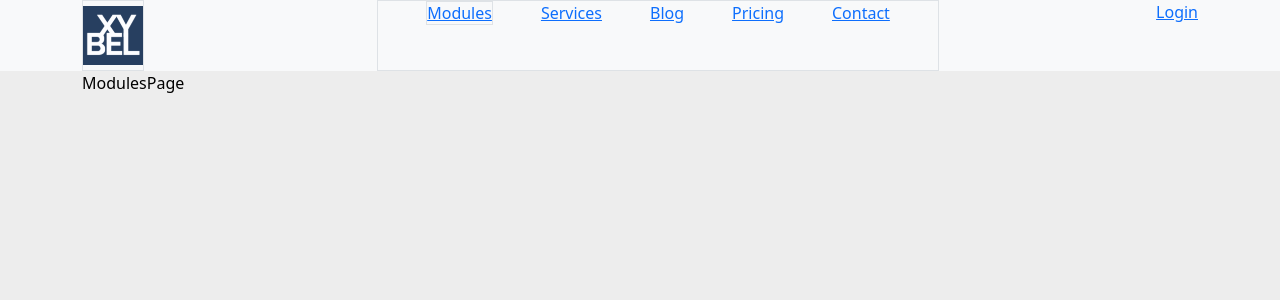
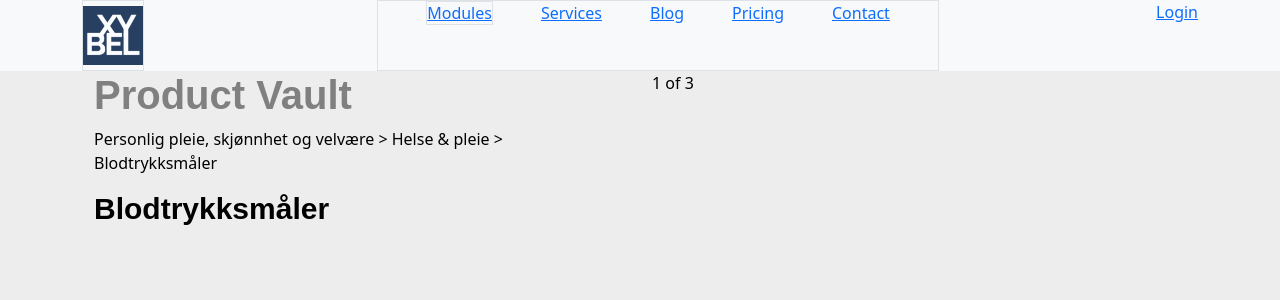
Before and after one commit to Kaladinge/xybel, a React (Create React App) app: page /modules in a window 1280 px wide. Shown: the top 300 px of the page. Built offline with nearby package versions, Linux system fonts and the light colour scheme.

Commit message:
added headings and some content to product vault page

```diff
--- /dev/null
+++ b/src/components/layout/headings/MainHeading.js
@@ -0,0 +1,9 @@
+import React from "react";
+
+export default function MainHeading({ title }) {
+  return (
+    <h2 style={{ color: "#808080", fontSize: "40px", fontWeight: "600" }}>
+      {title}
+    </h2>
+  );
+}
--- /dev/null
+++ b/src/components/layout/headings/SecondaryHeading.js
@@ -0,0 +1,9 @@
+import React from "react";
+
+export default function SecondaryHeading({ title }) {
+  return (
+    <h3 style={{ color: "black", fontSize: "30px", fontWeight: "600" }}>
+      {title}
+    </h3>
+  );
+}
--- a/src/components/modules/ModulesPage.js
+++ b/src/components/modules/ModulesPage.js
@@ -1,7 +1,25 @@
 import React from "react";
+import { Col, Container, Row } from "react-bootstrap";
+import MainHeading from "../layout/headings/MainHeading";
+import SecondaryHeading from "../layout/headings/SecondaryHeading";
 
 function ModulesPage() {
-  return <div>ModulesPage</div>;
+  return (
+    <Container>
+      <Row>
+        <Col>
+          <MainHeading title="Product Vault" />
+          <p>
+            Personlig pleie, skjønnhet og velvære &gt; Helse & pleie &gt;
+            Blodtrykksmåler
+          </p>
+          <SecondaryHeading title="Blodtrykksmåler" />
+        </Col>
+
+        <Col>1 of 3</Col>
+      </Row>
+    </Container>
+  );
 }
 
 export default ModulesPage;
```
